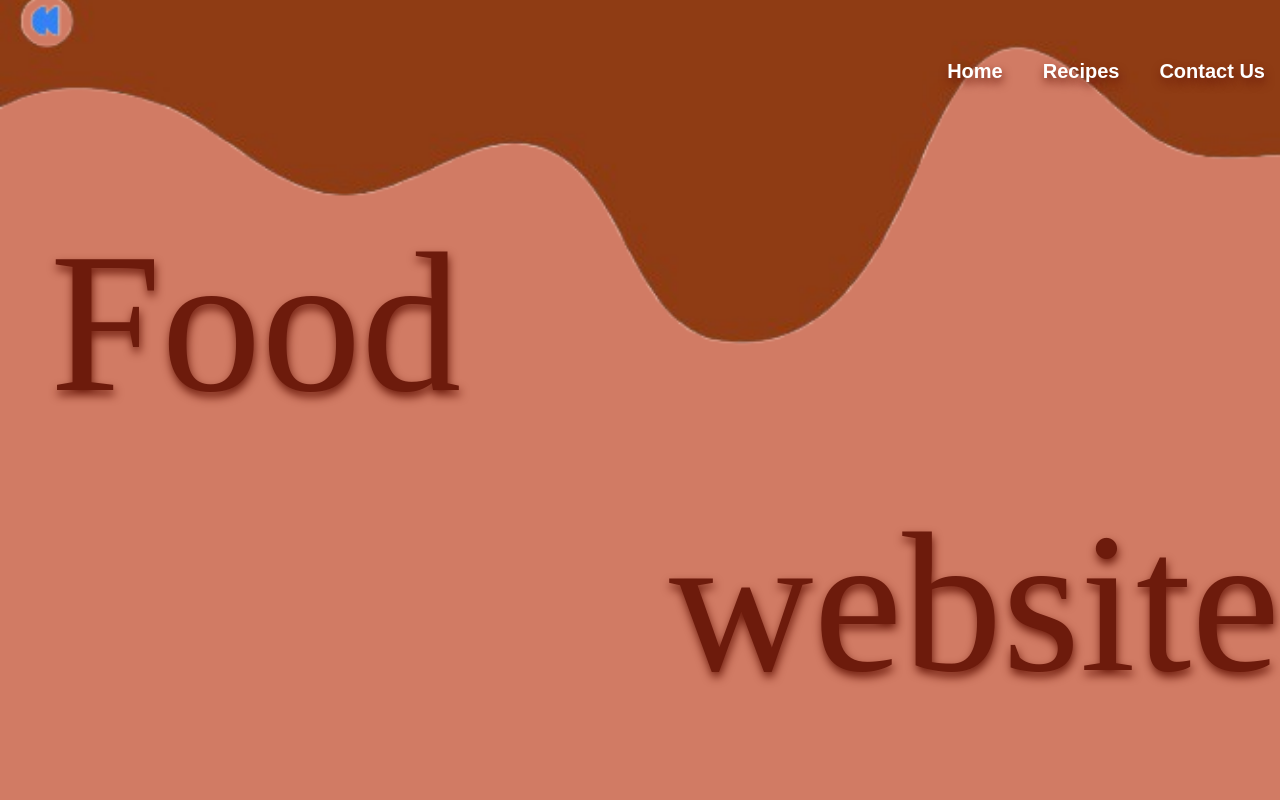
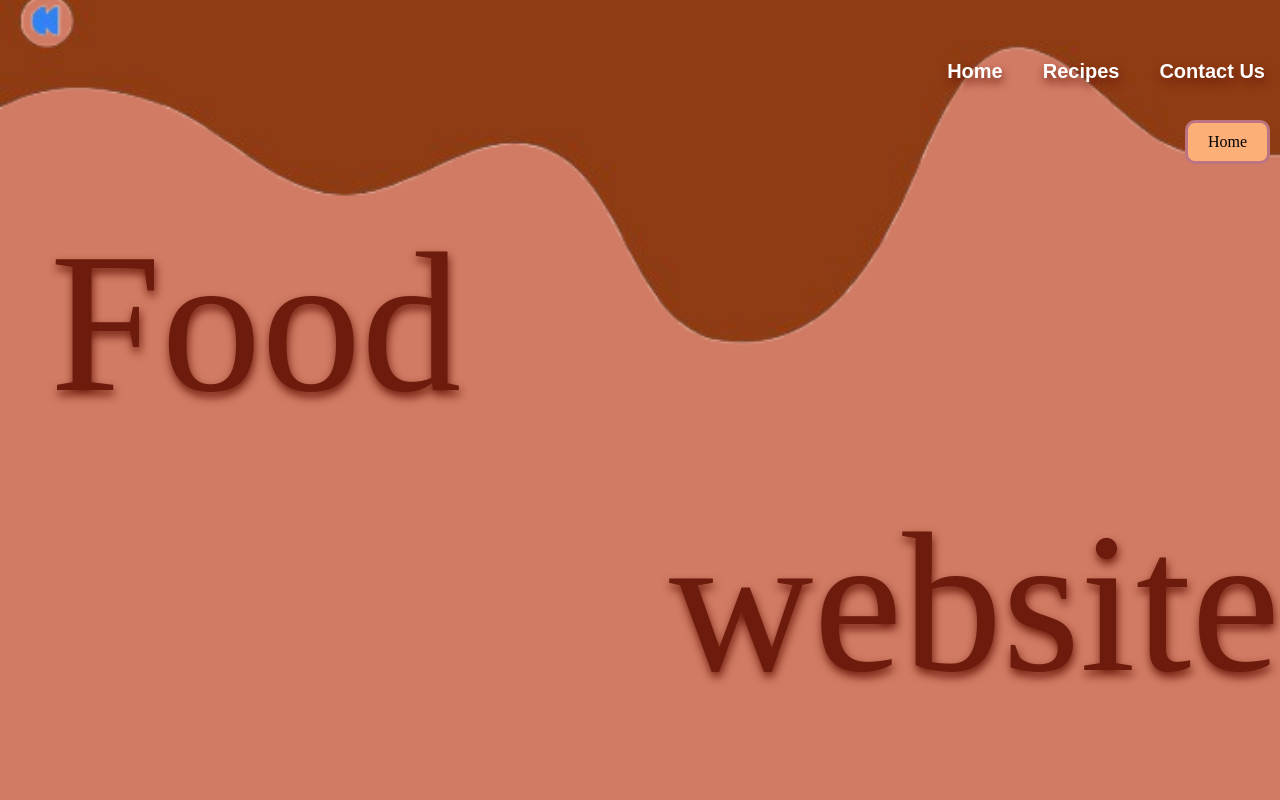
Before and after one commit to swiz07/food-website, a plain HTML site: page index.html in a window 1280 px wide. Shown: the top 800 px of the page. Drawn offline with Linux system fonts and the light colour scheme; a web font is replaced by a local one.

Commit message:
Added top button and fade in for images

```diff
--- a/index.html
+++ b/index.html
@@ -1,6 +1,5 @@
 <!DOCTYPE html>
 <html lang="en">
-
 <head>
     <meta charset="UTF-8">
     <meta name="viewport" content="width=device-width, initial-scale=1.0">
@@ -23,6 +22,7 @@
             </ul>
         </nav>
     </header>
+    <a id="top-btn" href="#home">Home</a>
     <main>
         <!--Welcome section-->
         <div class="welcome-msg">
--- a/style.css
+++ b/style.css
@@ -76,6 +76,8 @@ nav {
   }
 }
 
+
+/*recipe section*/
 #recipe {
   margin: 0;
   border-top: 3px solid black;
@@ -146,3 +148,36 @@ footer{
 footer a{
   color: rgb(87, 16, 16);
 }
+
+/***Top button (home)***/
+
+#top-btn{
+  position: fixed;
+  top: 120px;
+  right: 10px;
+  background-color: #fcaf77;
+  color:black;
+  padding: 10px 20px;
+  border: 3px solid #bc7483;
+  cursor: pointer;
+  border-radius: 10px;
+  text-decoration: none;
+  z-index: 1000;
+}
+
+
+#recipe1 img, #recipe2 img{
+  animation: fade-in linear;
+  animation-timeline:view() ;
+}
+
+@keyframes fade-in{
+  from {
+    scale:0.8;
+    opacity: 0;
+  }
+  to{
+    scale:1;
+    opacity: 1;
+  }
+}
```
